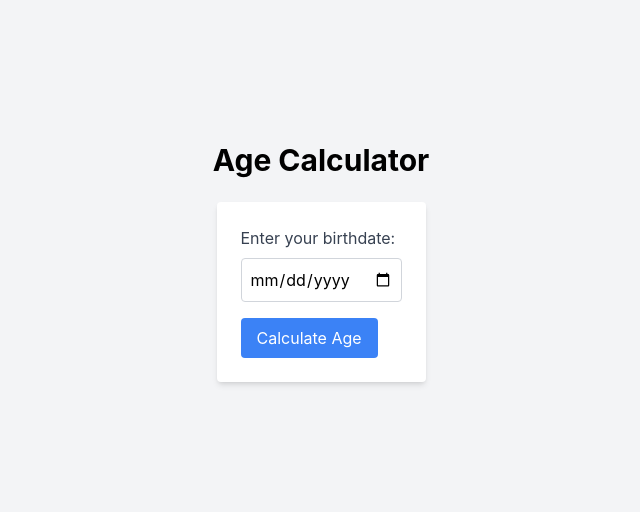
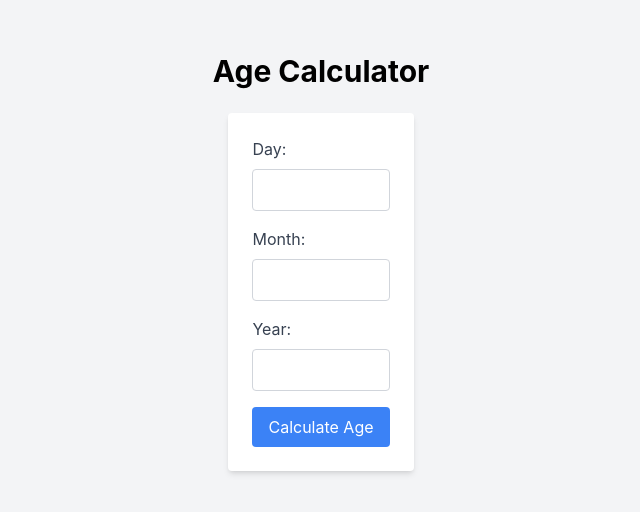
Before and after one commit to kyyril/age-calculator, a React (Create React App) app: page / in a window 1280 px wide. Shown: the part 138-650 px from the top of the page, without its empty margins (319-959 px from the left). Built offline with nearby package versions, Linux system fonts and the light colour scheme.

Commit message:
feat: transform logic to simple

```diff
--- a/src/components/AgeCalculator.jsx
+++ b/src/components/AgeCalculator.jsx
@@ -2,25 +2,35 @@
 import React, { useState } from 'react';
 
 const AgeCalculator = () => {
-  const [birthdate, setBirthdate] = useState('');
+  const [day, setDay] = useState('');
+  const [month, setMonth] = useState('');
+  const [year, setYear] = useState('');
   const [age, setAge] = useState(null);
 
-  const calculateAge = (date) => {
+  const calculateAge = (day, month, year) => {
     const today = new Date();
-    const birthDate = new Date(date);
-    let age = today.getFullYear() - birthDate.getFullYear();
-    const monthDifference = today.getMonth() - birthDate.getMonth();
+    const birthDate = new Date(year, month - 1, day); // Month is zero-indexed
 
-    if (monthDifference < 0 || (monthDifference === 0 && today.getDate() < birthDate.getDate())) {
-      age--;
+    let years = today.getFullYear() - birthDate.getFullYear();
+    let months = today.getMonth() - birthDate.getMonth();
+    let days = today.getDate() - birthDate.getDate();
+
+    if (days < 0) {
+      months--;
+      days += new Date(today.getFullYear(), today.getMonth(), 0).getDate();
     }
 
-    return age;
+    if (months < 0) {
+      years--;
+      months += 12;
+    }
+
+    return { years, months, days };
   };
 
   const handleSubmit = (e) => {
     e.preventDefault();
-    setAge(calculateAge(birthdate));
+    setAge(calculateAge(day, month, year));
   };
 
   return (
@@ -28,14 +38,42 @@ const AgeCalculator = () => {
       <h1 className="text-3xl font-bold mb-6">Age Calculator</h1>
       <form onSubmit={handleSubmit} className="bg-white p-6 rounded shadow-md">
         <div className="mb-4">
-          <label htmlFor="birthdate" className="block text-gray-700">Enter your birthdate:</label>
+          <label htmlFor="day" className="block text-gray-700">Day:</label>
           <input
-            type="date"
-            id="birthdate"
-            value={birthdate}
-            onChange={(e) => setBirthdate(e.target.value)}
+            type="number"
+            id="day"
+            value={day}
+            onChange={(e) => setDay(e.target.value)}
             className="mt-2 p-2 border border-gray-300 rounded w-full"
             required
+            min="1"
+            max="31"
+          />
+        </div>
+        <div className="mb-4">
+          <label htmlFor="month" className="block text-gray-700">Month:</label>
+          <input
+            type="number"
+            id="month"
+            value={month}
+            onChange={(e) => setMonth(e.target.value)}
+            className="mt-2 p-2 border border-gray-300 rounded w-full"
+            required
+            min="1"
+            max="12"
+          />
+        </div>
+        <div className="mb-4">
+          <label htmlFor="year" className="block text-gray-700">Year:</label>
+          <input
+            type="number"
+            id="year"
+            value={year}
+            onChange={(e) => setYear(e.target.value)}
+            className="mt-2 p-2 border border-gray-300 rounded w-full"
+            required
+            min="1900"
+            max={new Date().getFullYear()}
           />
         </div>
         <button type="submit" className="bg-blue-500 text-white py-2 px-4 rounded hover:bg-blue-700">
@@ -44,7 +82,7 @@ const AgeCalculator = () => {
       </form>
       {age !== null && (
         <div className="mt-6 text-xl">
-          <p>Your age is: {age} years</p>
+          <p>Your age is: {age.years} years, {age.months} months, and {age.days} days</p>
         </div>
       )}
     </div>
```
